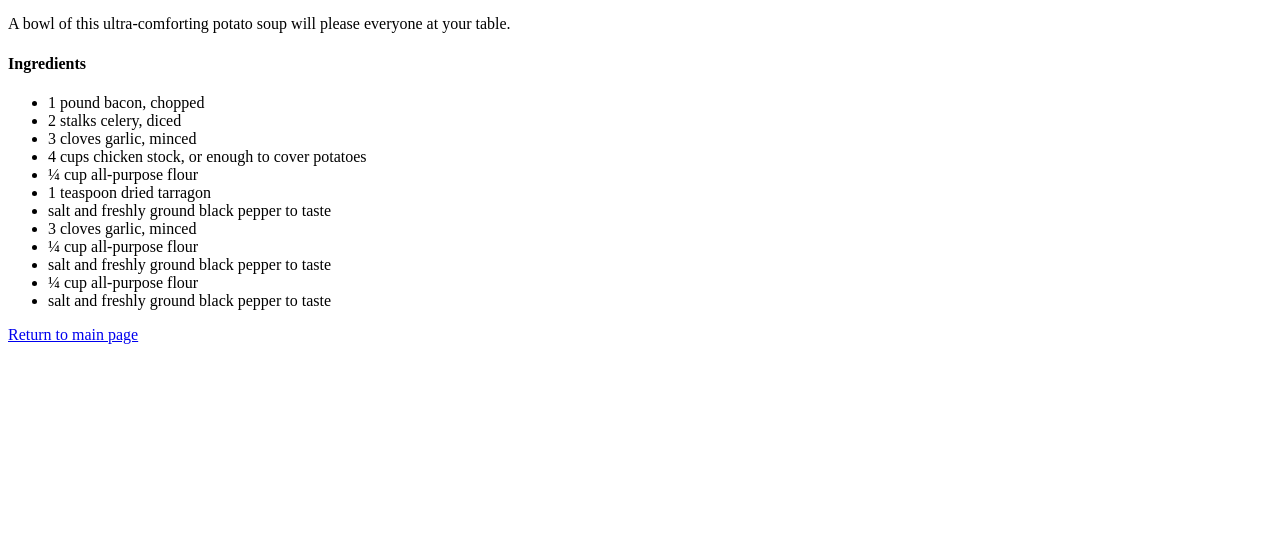
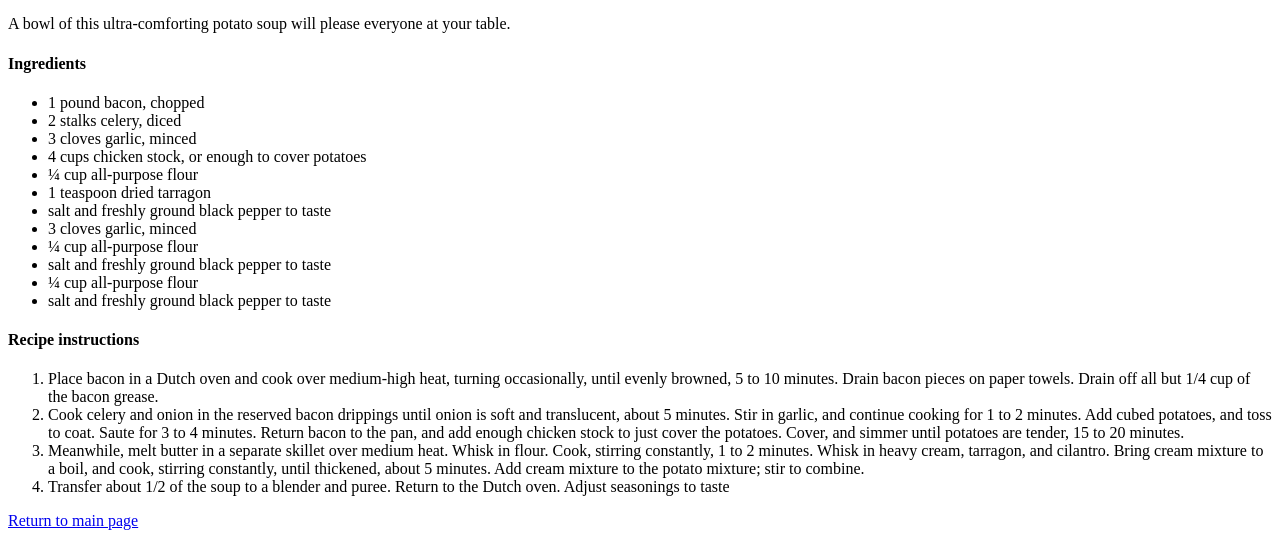
Before and after one commit to smlchrisostomus/odin-recipes, a plain HTML site: page recipes/potato-soup.html in a window 1280 px wide. Shown: the part 428-966 px from the top of the page. Before the commit the page ends 800 px from the top, so only its background shows below. Drawn offline with Linux system fonts and the light colour scheme.

Commit message:
Add instructions to potato recipe

```diff
--- a/recipes/potato-soup.html
+++ b/recipes/potato-soup.html
@@ -1,14 +1,22 @@
 <!DOCTYPE html>
 <html lang="en">
   <head>
-        <meta charset="utf-8">
+    <meta charset="utf-8" />
     <title>Potato soup</title>
   </head>
   <body>
     <h1>Absolutely Ultimate Potato Soup</h1>
-        <img src="../img/potato-soup.jpg " alt="Bowl of patato soup" width="600px" height="300px">
+    <img
+      src="../img/potato-soup.jpg "
+      alt="Bowl of patato soup"
+      width="600px"
+      height="300px"
+    />
     <h3>A great soup!</h3>
-         <p>A bowl of this ultra-comforting potato soup will please everyone at your table.</p>
+    <p>
+      A bowl of this ultra-comforting potato soup will please everyone at your
+      table.
+    </p>
 
     <h4>Ingredients</h4>
     <ul>
@@ -26,6 +34,33 @@
       <li>salt and freshly ground black pepper to taste</li>
     </ul>
 
+    <h4>Recipe instructions</h4>
+    <ol>
+      <li>
+        Place bacon in a Dutch oven and cook over medium-high heat, turning
+        occasionally, until evenly browned, 5 to 10 minutes. Drain bacon pieces
+        on paper towels. Drain off all but 1/4 cup of the bacon grease.
+      </li>
+      <li>
+        Cook celery and onion in the reserved bacon drippings until onion is
+        soft and translucent, about 5 minutes. Stir in garlic, and continue
+        cooking for 1 to 2 minutes. Add cubed potatoes, and toss to coat. Saute
+        for 3 to 4 minutes. Return bacon to the pan, and add enough chicken
+        stock to just cover the potatoes. Cover, and simmer until potatoes are
+        tender, 15 to 20 minutes.
+      </li>
+      <li>
+        Meanwhile, melt butter in a separate skillet over medium heat. Whisk in
+        flour. Cook, stirring constantly, 1 to 2 minutes. Whisk in heavy cream,
+        tarragon, and cilantro. Bring cream mixture to a boil, and cook,
+        stirring constantly, until thickened, about 5 minutes. Add cream mixture
+        to the potato mixture; stir to combine.
+      </li>
+      <li>
+        Transfer about 1/2 of the soup to a blender and puree. Return to the
+        Dutch oven. Adjust seasonings to taste
+      </li>
+    </ol>
     <a href="../index.html">Return to main page</a>
   </body>
 </html>
```
Lines whose indentation alone changed are shown as unchanged.
